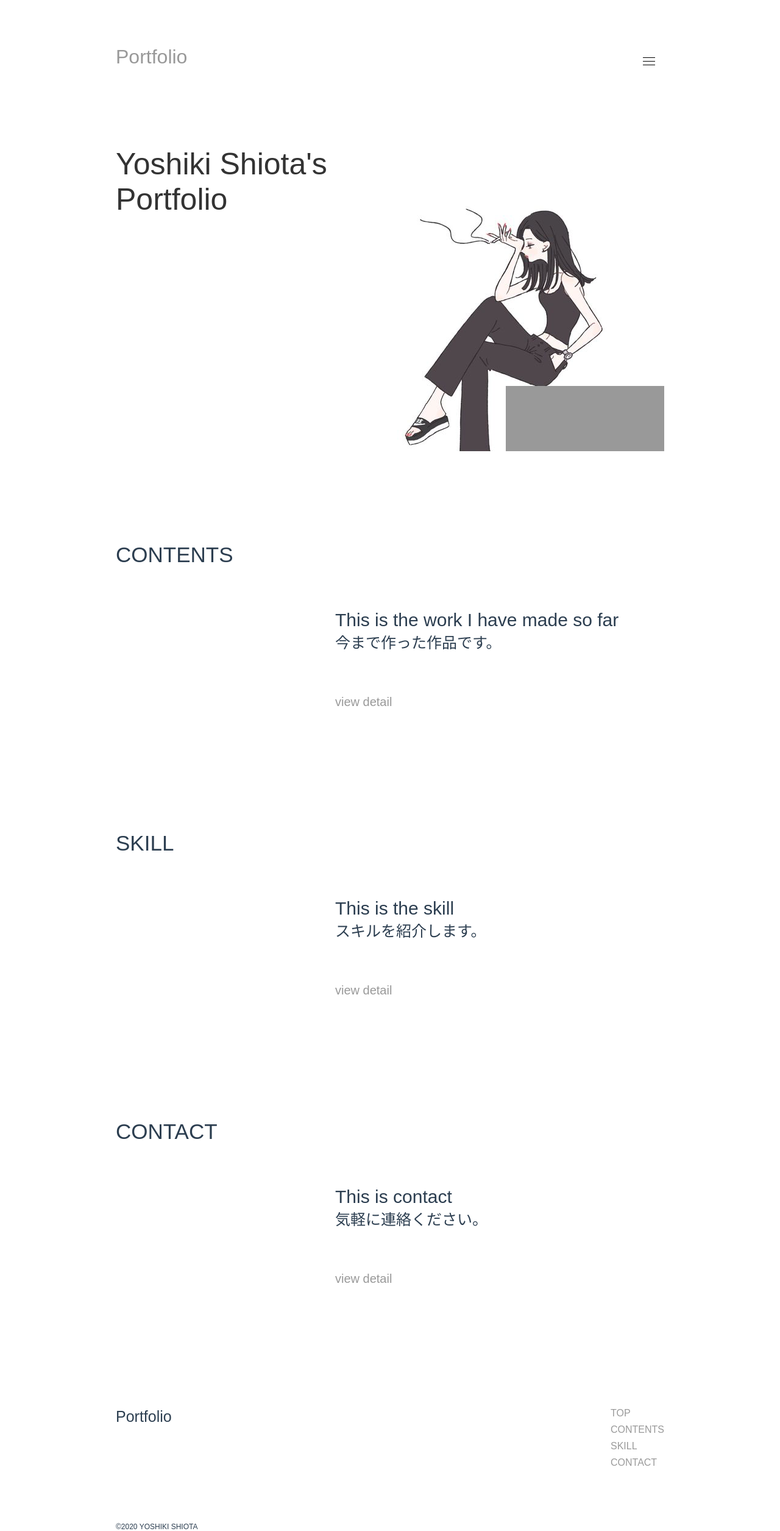
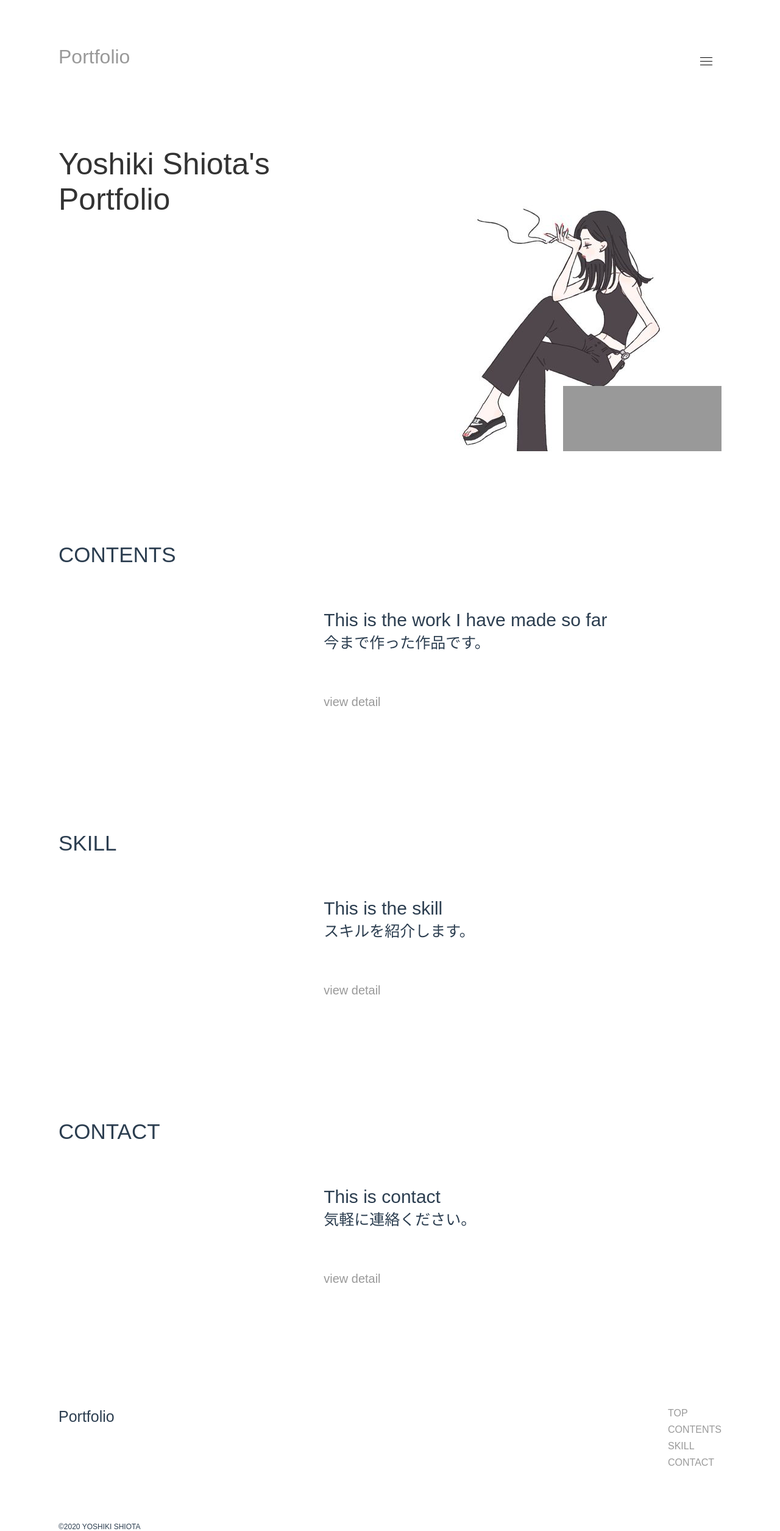
Before and after one commit to YoshikiShiota/portfolio_vue, a Vue app: page / in a window 1280 px wide. Shown: the whole page at 61% size. Built offline with nearby package versions, Linux system fonts and the light colour scheme.

Commit message:
fix window width

```diff
--- a/src/components/FooterItem.vue
+++ b/src/components/FooterItem.vue
@@ -25,7 +25,7 @@ export default {
 <style>
 .footer_inner {
   display: block;
-  width: 900px;
+  width: 85%;
   margin: 0 auto;
 }
 .footer_top {
--- a/src/components/HeaderItem.vue
+++ b/src/components/HeaderItem.vue
@@ -47,7 +47,7 @@ export default {
   -webkit-box-pack: justify;
   -ms-flex-pack: justify;
   justify-content: space-between;
-  width: 900px;
+  width: 85%;
   margin: 0 auto;
 }
 .header__tit {
--- a/src/views/Home.vue
+++ b/src/views/Home.vue
@@ -39,7 +39,7 @@
 
 <style>
 .content {
-  width: 900px;
+  width: 85%;
   margin: 0 auto 100px;
 }
 .content__top {
```
